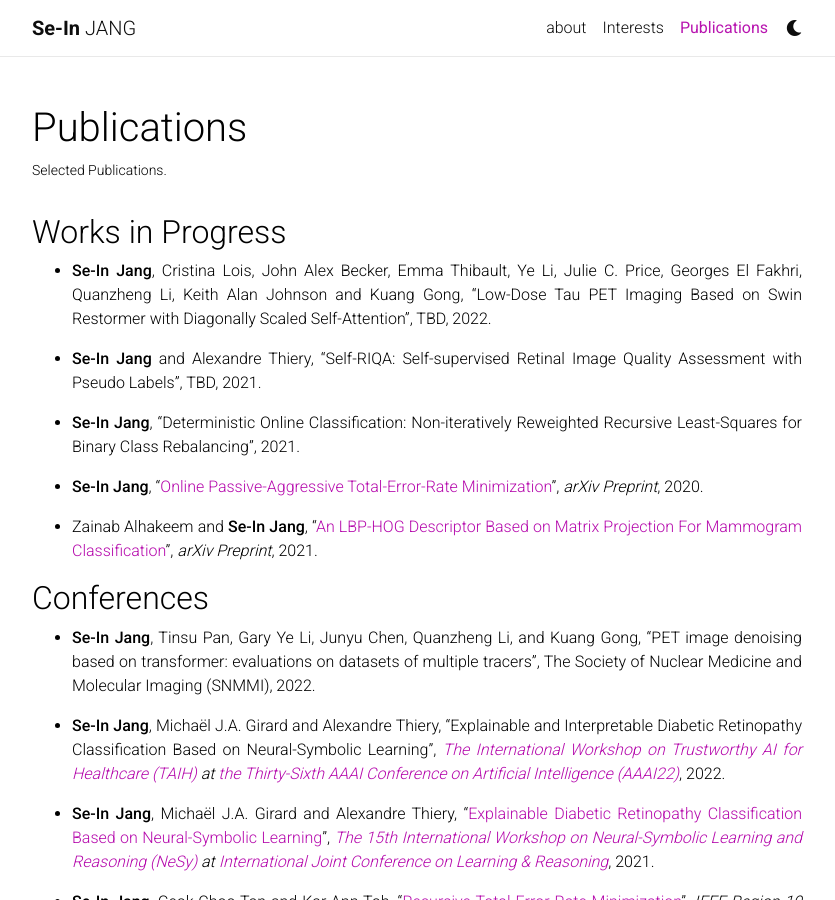
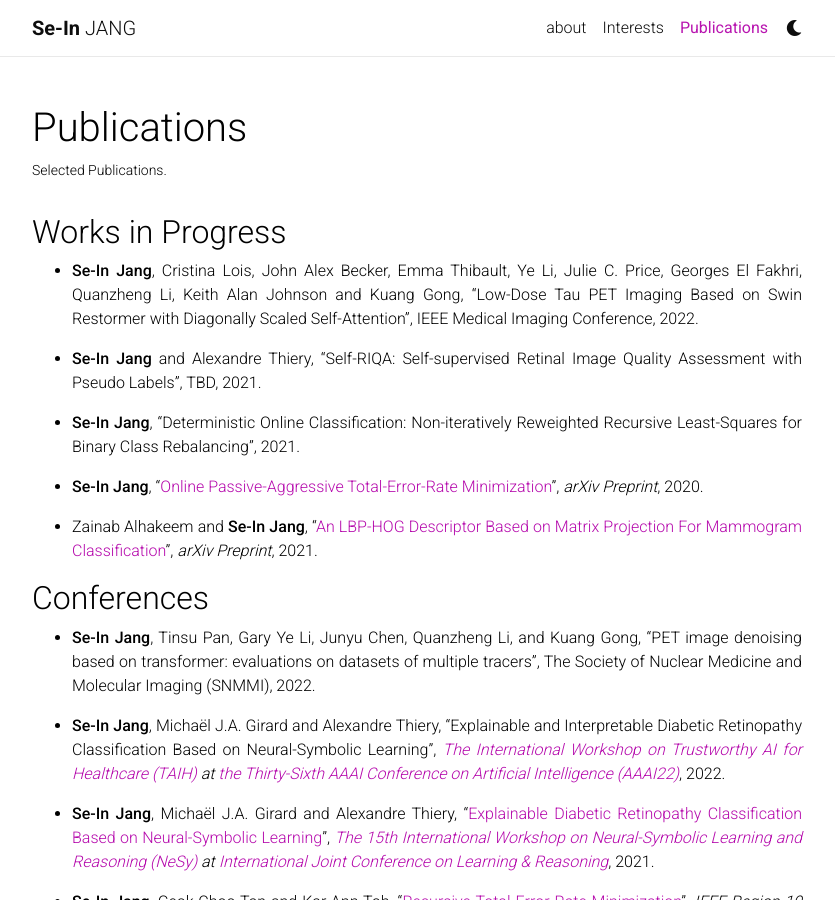
Before and after one commit to sijang/sijang.github.io, a Jekyll site: the page built from _pages/publications.md, in a window 1280 px wide and 900 px high. Shown: the whole window, without its empty margins (223-1058 px from the left). Built offline with Jekyll 4.4.1, drawn with Linux system fonts in a browser that asks for light colours; nearby versions of some CDN libraries; a style sheet for code colours, icons or effects is not loaded.

Commit message:
Update publications.md

```diff
--- a/_pages/publications.md
+++ b/_pages/publications.md
@@ -11,7 +11,7 @@ nav: true
 ## Works in Progress
 
 
-- **Se-In Jang**, Cristina Lois, John Alex Becker, Emma Thibault, Ye Li, Julie C. Price, Georges El Fakhri, Quanzheng Li, Keith Alan Johnson and Kuang Gong, "Low-Dose Tau PET Imaging Based on Swin Restormer with Diagonally Scaled Self-Attention", TBD, 2022.
+- **Se-In Jang**, Cristina Lois, John Alex Becker, Emma Thibault, Ye Li, Julie C. Price, Georges El Fakhri, Quanzheng Li, Keith Alan Johnson and Kuang Gong, "Low-Dose Tau PET Imaging Based on Swin Restormer with Diagonally Scaled Self-Attention", IEEE Medical Imaging Conference, 2022.
 {: style="text-align: justify"}
 
 - **Se-In Jang** and Alexandre Thiery, "Self-RIQA: Self-supervised Retinal Image Quality Assessment with Pseudo Labels", TBD, 2021.
```
